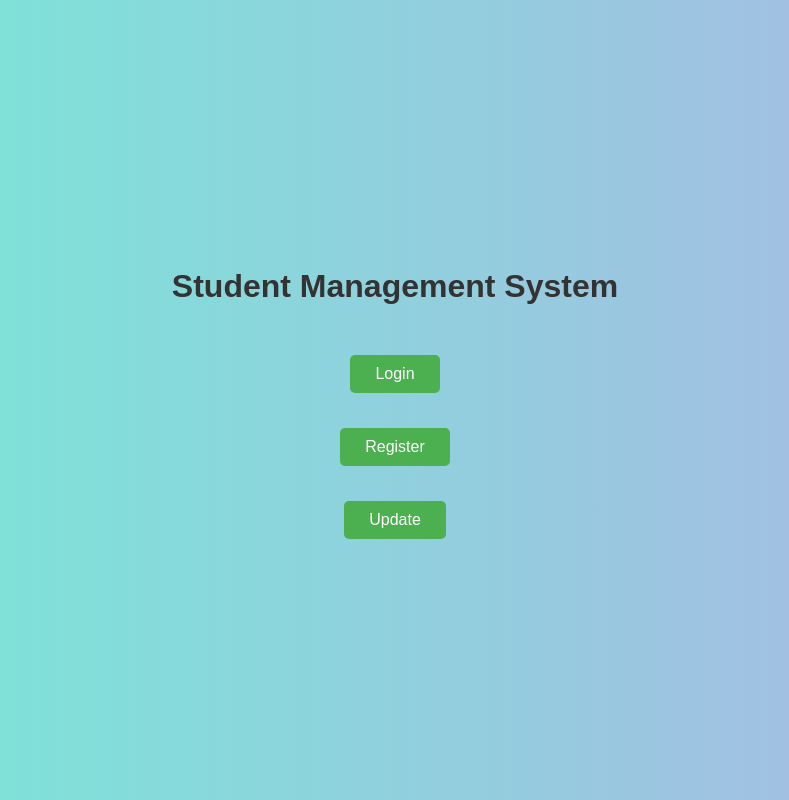
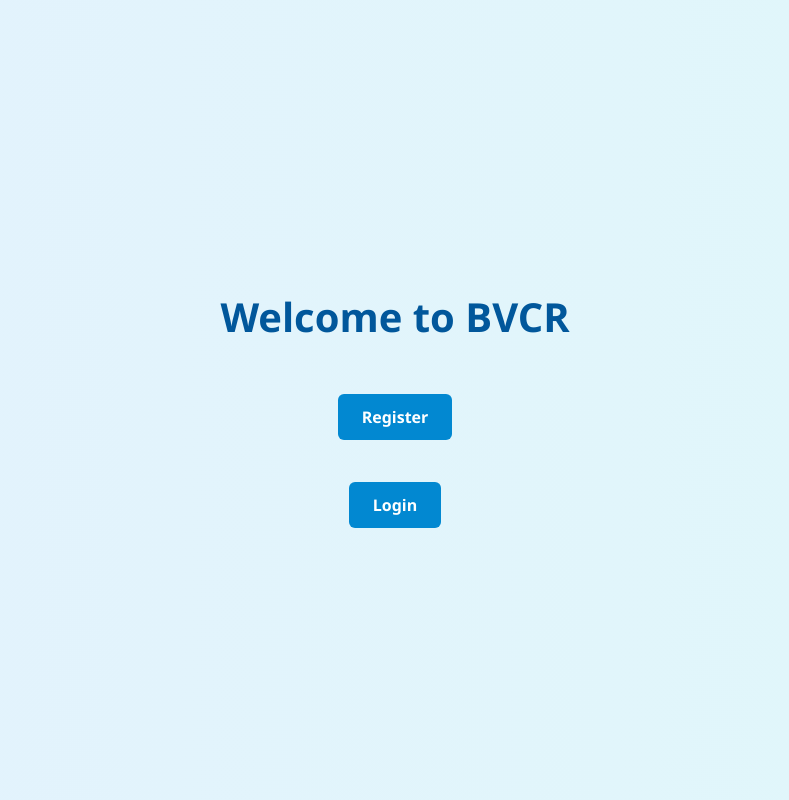
Before and after one commit to chaitanya7952/web-project-, a plain HTML site: page index.html in a window 1280 px wide. Shown: the whole page, without its empty margins (245-1034 px from the left). Drawn offline with Linux system fonts and the light colour scheme.

Commit message:
Update index.html

```diff
--- a/index.html
+++ b/index.html
@@ -2,70 +2,47 @@
 <html>
 <head>
 <meta charset="UTF-8">
-<title>Home Page</title>
-<style >
+<title>Home</title>
+  <style>
     body {
-  font-family: Arial, sans-serif;
-  background: linear-gradient(to right, #74ebd5, #acb6e5);
+        font-family: 'Segoe UI', Tahoma, Geneva, Verdana, sans-serif;
+        background: linear-gradient(to right, #e3f2fd, #e0f7fa);
         margin: 0;
         padding: 0;
         display: flex;
+        flex-direction: column;
         justify-content: center;
         align-items: center;
         height: 100vh;
     }
 
-.container {
-  background-color: white;
-  padding: 40px 60px;
-  border-radius: 10px;
-  box-shadow: 0 0 15px rgba(0, 0, 0, 0.2);
-  text-align: center;
-}
-
     h1 {
-  color: #333;
-  margin-bottom: 30px;
+        color: #01579b;
+        margin-bottom: 40px;
+        font-size: 2.5rem;
     }
 
     a {
-  display: block;
-  margin: 15px 0;
-  font-size: 18px;
-  color: #007BFF;
+        display: inline-block;
+        margin: 10px;
+        padding: 12px 24px;
+        background-color: #0288d1;
+        color: white;
         text-decoration: none;
-  transition: color 0.3s ease;
+        border-radius: 6px;
+        font-weight: bold;
+        transition: background-color 0.3s ease;
     }
 
     a:hover {
-  color: #0056b3;
-  text-decoration: underline;
+        background-color: #0277bd;
     }
-button {
-  margin-top: 20px;
-  padding: 10px 25px;
-  background-color: #4CAF50;
-  color: white;
-  border: none;
-  border-radius: 5px;
-  font-size: 16px;
-  cursor: pointer;
-  transition: background-color 0.3s ease;
-}
+</style>
 
-button:hover {
-  background-color: #45a049;
-}
-
-</style>
 </head>
 <body>
-<center>
-<h1>Student Management System</h1>
-<a href="Login.jsp"><button>Login</button></a>
-<a href="Register.jsp"><button>Register</button></a>
-
-<a href="Reset.jsp"><button>Update</button></a>
-</center>
+ <h1>Welcome to BVCR</h1>
+ <a href ="Registration.html">Register</a><br>
+ <a href ="Login.html">Login</a>
 </body>
 </html>
```
Lines whose indentation alone changed are shown as unchanged.
